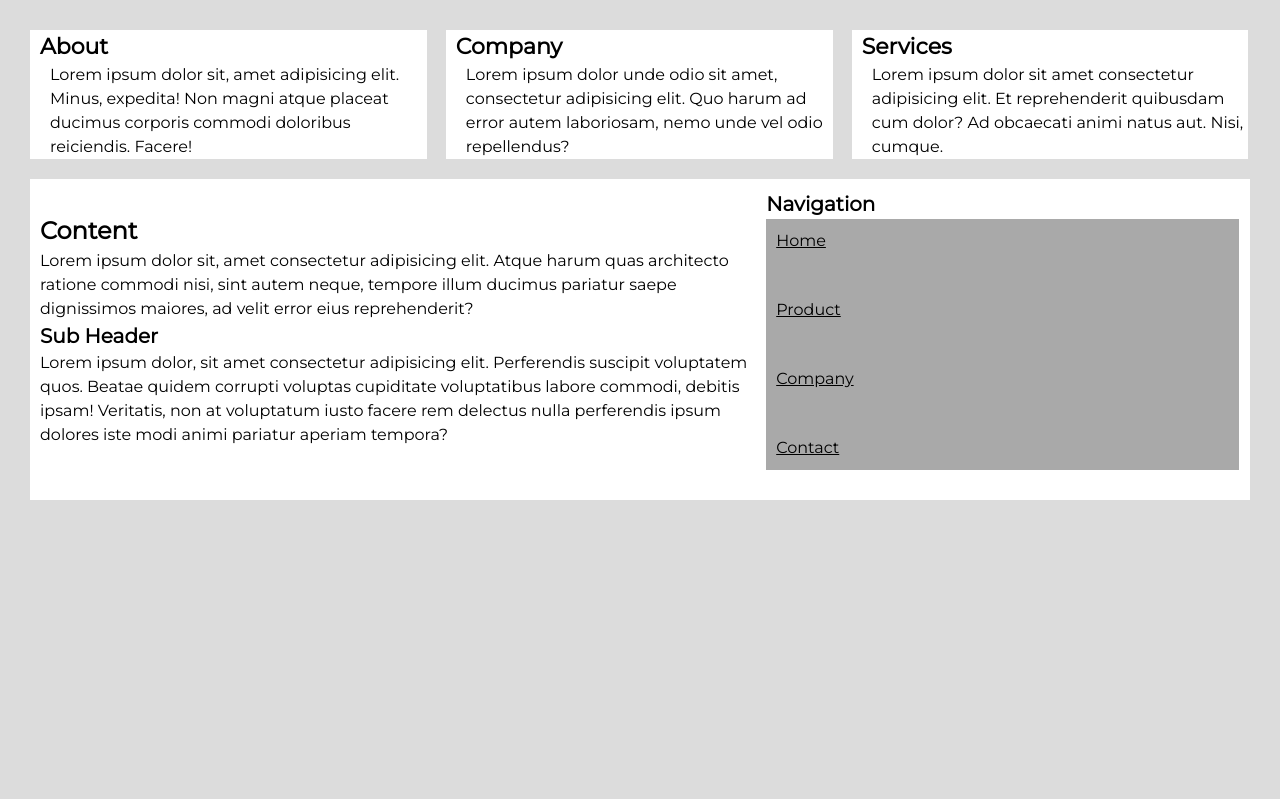
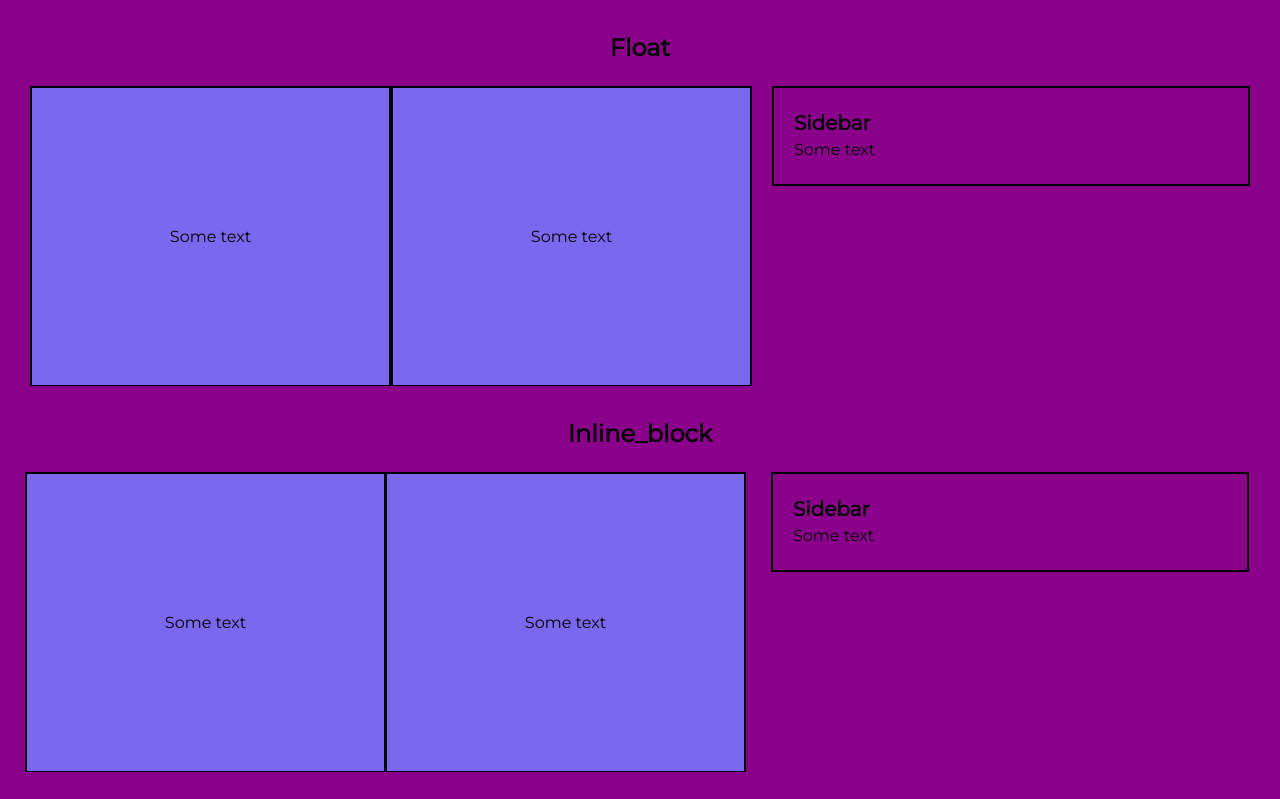
Before and after one commit to dum4uk/dum4uk.github.io, a plain HTML site: page index.html in a window 1280 px wide. Shown: the top 799 px of the page. Drawn offline with Linux system fonts and the light colour scheme.

Commit message:
Add files via upload

```diff
--- a/css/style.css
+++ b/css/style.css
@@ -1,75 +1,21 @@
-body {
-    width: 100%;
-    padding: 30px;
-    background-color: gainsboro;
-    font-family: 'Montserrat', sans-serif;
-    font-size: 16px;
-    font-weight: 400;
+:root {
+    --m_b: 30px;
+    --g_p: 20px;
+    --c_b: mediumslateblue;
 }
 
-.information {
-    font-family: 'Montserrat', sans-serif;
-    font-size: 16px;
-    font-weight: 400;
-    background-color: gainsboro;
+body {
+    min-width: 100%;
+    padding: 30px;
+    background-color: darkmagenta;
 }
 
 h2 {
     font-family: 'Montserrat', sans-serif;
-    font-size: 22px;
-    font-weight: 700;
-}
-
-.col {
-    width: 100%;
-    margin-bottom: 20px;
-    background-color: gainsboro;
-}
-
-.col_item {
-    background-color: #fff;
-    padding: 10px;
-}
-
-.details {
-    background-color: #fff;
-}
-
-.content {
-    width: 100%;
-    margin-bottom: 20px;
-    padding: 10px;
-}
-
-.sidebox {
-    padding: 10px;
-    width: 100%;
-}
-
-ul {
-    padding: 10px;
-    background-color: darkgray;
-    font-family: 'Montserrat', sans-serif;
-    font-size: 16px;
-    font-weight: 400;
-}
-
-a {
-    color: black;
-}
-
-li {
-    margin-bottom: 30px;
-}
-
-li:last-child {
-    margin-bottom: 0;
-}
-
-h1 {
-    font-family: 'Montserrat', sans-serif;
     font-size: 24px;
     font-weight: 700;
+    text-align: center;
+    margin-bottom: 20px;
 }
 
 h3 {
@@ -78,55 +24,110 @@ h3 {
     font-weight: 700;
 }
 
+p {
+    font-family: 'Montserrat', sans-serif;
+    font-size: 16px;
+    font-weight: 400;
+}
+
+.float {
+    margin-bottom: var(--m_b);
+}
+
+.colum {
+    background-color: var(--c_b);
+    display: flex;
+    justify-content: center;
+    align-items: center;
+    width: 100%;
+    height: 300px;
+    border-width: 2px 2px 1px;
+    border-style: solid;
+    padding: var(--g_p);
+}
+
+.sidebar {
+    padding: var(--g_p);
+    width: 100%;
+    height: 100px;
+    border: 2px solid black;
+}
+
+.inline_block {
+    margin-bottom: var(--m_b);
+}
+
+.flex {
+    margin-bottom: var(--m_b)
+}
+
 @media (min-width: 768px) {
-    .col {
-        width: calc(100%/2);
+    .clearfix::after {
+        content: '';
+        clear: both;
+        display: table;
+    }
+    .row {
+        width: calc(60% - 10px);
+        margin-right: 10px;
+        float: left;
+    }
+    .float .sidebar {
+        width: calc(40% - 10px);
+        float: left;
+        margin-left: 10px;
+    }
+    .item {
+        width: 60%;
         display: inline-block;
         vertical-align: middle;
-        margin-left: -5px;
+        padding: 0 10px 0 0;
+    }
+    .inline_block .sidebar_item {
+        width: 40%;
+        display: inline-block;
+        vertical-align: top;
+        margin: 0 0 0 -5px;
         padding: 0 0 0 10px;
     }
-    .information :first-child {
-        margin-left: 0px;
-        padding: 0 10px 0 0;
+    .container {
+        display: flex;
+        flex-wrap: wrap;
     }
-    .information :last-child {
-        padding: 0 5px 0 5px;
+    .container_item {
+        flex: calc(60% - 10px);
+        margin-right: 10px;
+    }
+    .container .sidebar {
+        flex: calc(40% - 10px);
+        margin-left: 10px;
+        height: auto;
     }
 }
 
 @media (min-width: 1024px) {
-    .col {
-        width: calc(100%/3);
+    .row .colum {
+        width: 50%;
+        float: left;
+    }
+    .item .colum {
+        width: 50%;
         display: inline-block;
         vertical-align: middle;
-        margin-left: -5px;
-        padding: 0 10px 0 10px;
+        margin: 0 0 0 -5px;
+        position: relative;
     }
-    .information :first-child {
-        margin-left: 0px;
-        padding: 0 10px 0 0;
+    .item .colum p {
+        position: absolute;
+        left: 50%;
+        top: 50%;
+        transform: translate(-50%, -50%);
     }
-    .information :last-child {
-        padding: 0 0 0 10px;
+    .container_item {
+        display: flex;
+        flex-direction: row;
     }
-    .content {
-        width: 60%;
-        display: inline-block;
-        vertical-align: middle;
-        background-color: #fff;
-        padding: 10px 5px 10px 10px;
-    }
-    .sidebox {
-        width: 40%;
-        margin-left: -5px;
-        display: inline-block;
-        vertical-align: middle;
-        background-color: #fff;
-        margin-bottom: 20px;
-        padding: 10px 10px 10px 5px;
-    }
-    li {
-        margin-bottom: 45px;
+    .container_item .colum {
+        width: 50%;
     }
 }
--- a/index.html
+++ b/index.html
@@ -4,7 +4,7 @@
 <head>
     <meta charset="UTF-8">
     <meta name="viewport" content="width=device-width, initial-scale=1.0">
-    <title>ДЗ №9 (Медиа запросы)</title>
+    <title>ДЗ 10 (Flex)</title>
     <link rel="stylesheet" href="./css/reset.css">
     <link rel="preconnect" href="https://fonts.googleapis.com">
     <link rel="preconnect" href="https://fonts.gstatic.com" crossorigin>
@@ -14,48 +14,57 @@
 </head>
 
 <body>
-    <section class="info">
-        <div class="information">
-            <div class="col">
-                <div class="col_item">
-                    <h2>About</h2>
-                    <p>Lorem ipsum dolor sit, amet adipisicing elit. Minus, expedita! Non magni atque placeat ducimus corporis commodi doloribus reiciendis. Facere!</p>
+    <section class="float">
+        <h2>Float</h2>
+        <div class="clearfix">
+            <div class="row">
+                <div class="colum">
+                    <p>Some text</p>
+                </div>
+                <div class="colum">
+                    <p>Some text</p>
                 </div>
             </div>
-            <div class="col">
-                <div class="col_item">
-                    <h2>Company</h2>
-                    <p>Lorem ipsum dolor unde odio sit amet, consectetur adipisicing elit. Quo harum ad error autem laboriosam, nemo unde vel odio repellendus?</p>
+            <aside class="sidebar">
+                <h3>Sidebar</h3>
+                <p>Some text</p>
+            </aside>
+        </div>
+    </section>
+    <section class="inline_block">
+        <h2>Inline_block</h2>
+        <div class="item">
+            <div class="colum">
+                <p>Some text</p>
+            </div>
+            <div class="colum">
+                <p>Some text</p>
+            </div>
+        </div>
+        <aside class="sidebar_item">
+            <div class="sidebar">
+                <h3>Sidebar</h3>
+                <p>Some text</p>
+            </div>
+        </aside>
+    </section>
+    <section class="flex">
+        <h2>Flex</h2>
+        <div class="container">
+            <div class="container_item">
+                <div class="colum">
+                    <p>Some text</p>
+                </div>
+                <div class="colum">
+                    <p>Some text</p>
                 </div>
             </div>
-            <div class="col">
-                <div class="col_item">
-                    <h2>Services</h2>
-                    <p>Lorem ipsum dolor sit amet consectetur adipisicing elit. Et reprehenderit quibusdam cum dolor? Ad obcaecati animi natus aut. Nisi, cumque.</p>
-                </div>
-            </div>
+            <aside class="sidebar">
+                <h3>Sidebar</h3>
+                <p>Some text</p>
+            </aside>
         </div>
     </section>
-    <div class="details">
-        <div class="content">
-            <h1>Content</h1>
-            <p>Lorem ipsum dolor sit, amet consectetur adipisicing elit. Atque harum quas architecto ratione commodi nisi, sint autem neque, tempore illum ducimus pariatur saepe dignissimos maiores, ad velit error eius reprehenderit?</p>
-            <h3>Sub Header</h3>
-            <p>Lorem ipsum dolor, sit amet consectetur adipisicing elit. Perferendis suscipit voluptatem quos. Beatae quidem corrupti voluptas cupiditate voluptatibus labore commodi, debitis ipsam! Veritatis, non at voluptatum iusto facere rem delectus nulla
-                perferendis ipsum dolores iste modi animi pariatur aperiam tempora?</p>
-        </div>
-        <aside class="sidebox">
-            <h3>Navigation</h3>
-            <nav>
-                <ul>
-                    <li><a href="">Home</a></li>
-                    <li><a href="">Product</a></li>
-                    <li><a href="">Company</a></li>
-                    <li><a href="">Contact</a></li>
-                </ul>
-            </nav>
-        </aside>
-    </div>
 </body>
 
 </html>
```
